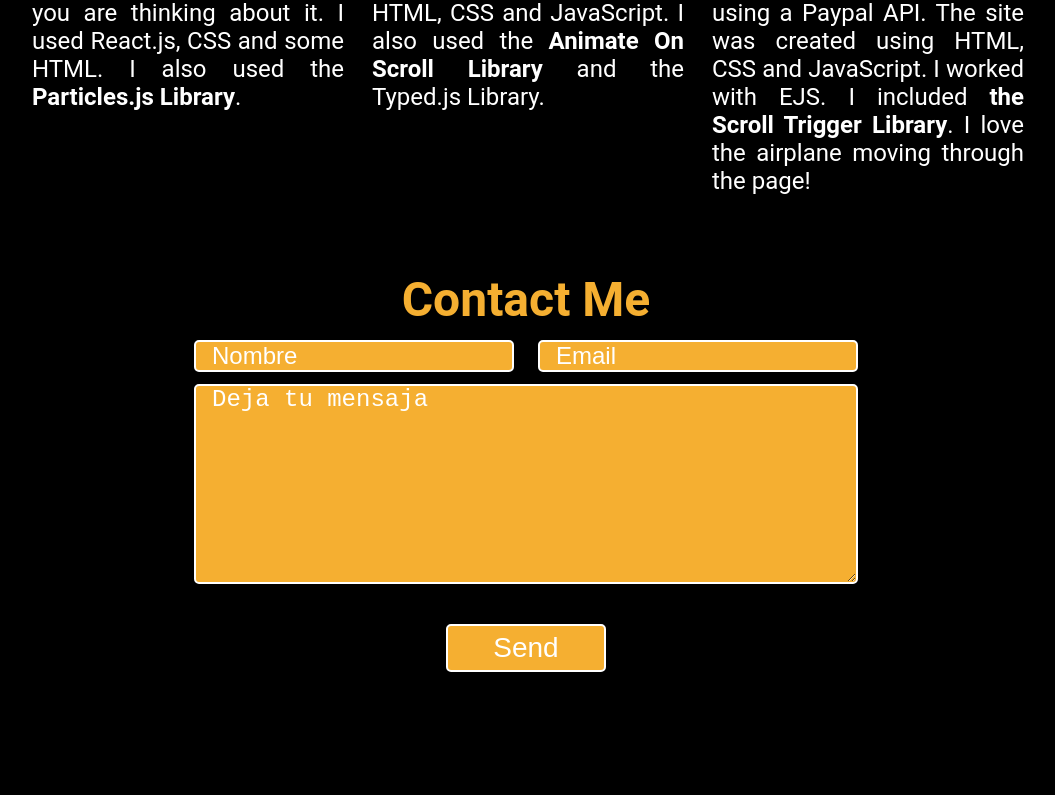
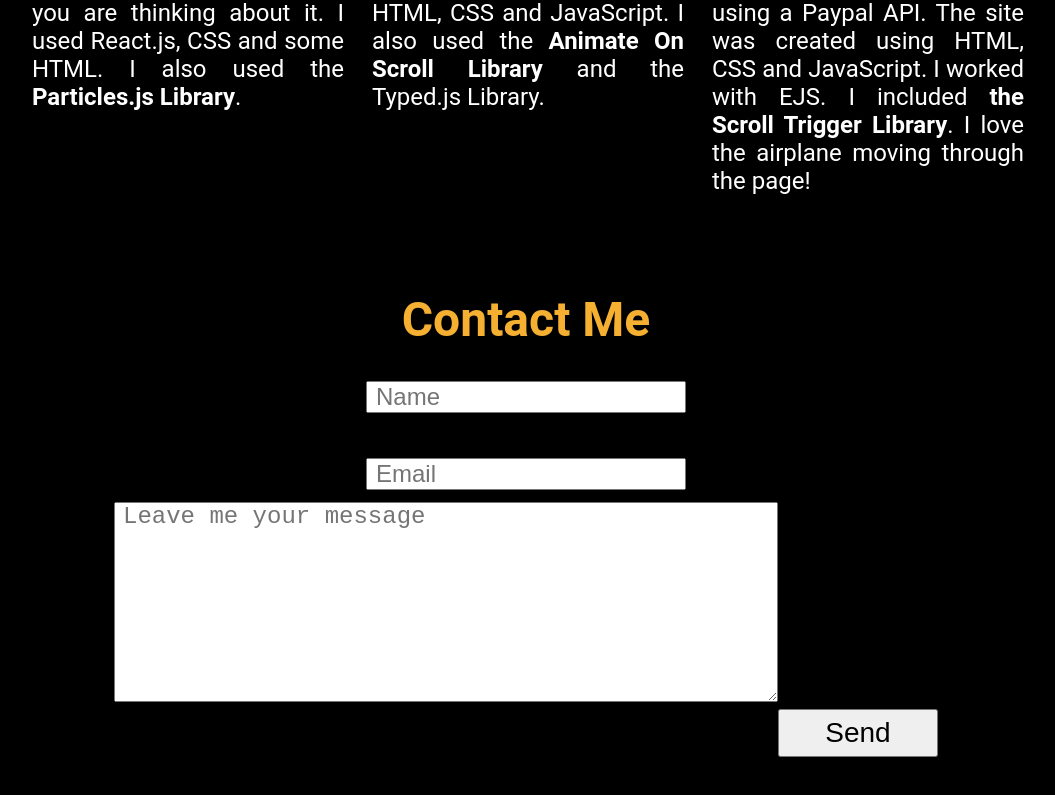
Before and after one commit to nicobonder/webdevportfolio, a React (Create React App) app: page / in a window 1280 px wide. Shown: the part 2018-2813 px from the top of the page, without its empty margins (114-1169 px from the left). Before the commit the page ends 2790 px from the top, so only its background shows below. Built offline with nearby package versions, Linux system fonts and the light colour scheme.

Commit message:
some errors in responsive

```diff
--- a/src/components/Contact.js
+++ b/src/components/Contact.js
@@ -18,7 +18,7 @@ export default function Contacto() {
                     id="name"
                     type="name"
                     name="name"
-                    placeholder='Nombre'
+                    placeholder='Name'
                     required={true}
                     minLength= "4"
                 />
@@ -41,7 +41,7 @@ export default function Contacto() {
             <textarea
                 id="text"
                 name="text"
-                placeholder='Deja tu mensaja'
+                placeholder='Leave me your message'
                 required={true}
                 minLength= "20"
             />
--- a/src/style.css
+++ b/src/style.css
@@ -411,51 +411,81 @@
         animation-iteration-count: infinite;
     }
 
-
-    input:invalid {
-        border: 0.05rem solid red;
-    }
-
-    input:invalid:required {
-        border: 0.05rem solid red;
-    }
-
-    #email:invalid {
-        border: 0.05rem solid red;
-    }
-
-    #email:invalid:required {
-        border: 0.05rem solid red;
-    }
-
-    textarea:invalid {
-        border: 0.05rem solid red;
-    }
-
-    textarea:invalid:required {
-        border: 0.05rem solid red;
-    }
-
-
-    .th h1{
-        font-size: 0.6rem;
-        margin: 1rem 0.5rem 0 0.5rem;
-    }
-
-    .thanks{
+    .contactSection{
+        display: flex;
+        flex-direction: column;
+    }
+
+    input{
+        width: 7.5rem;
+        font-size: 0.5rem;
+        margin-bottom: 0.3rem;
+        padding-left: 0.2rem;
+    }
+
+    form label {
+        display: block;
+        font-weight: 600;
+        font-size: 1.4rem;
+        margin-bottom: 0.5rem;
+        color: #1f1f1f;
+    }
+
+    textarea{
+        font-size: 0.5rem;
+        width: 7.5rem;
+        height: 5rem;
+        margin-bottom: 0.5rem;
+        padding-left: 0.2rem;
+    }
+
+    button{
+        font-size: 0.7rem;
+        width: 4rem;
+        height: 1.2rem;
+        cursor: pointer;
+    }
+
+    form .error {
+        color: #e92b2d;
+        font-weight: 400;
+        font-size: 0.5rem;
+        position: relative;
+        top: 1.5rem;
+        left: -5rem;
+        z-index: 2;
+    }
+
+    form .success {
+        text-align: center;
+        font-size: 14px;
+        padding-top: 20px;
+        color: #02a802;
+    }
+
+    .myForm{
+        color: #e92b2d;
+        margin-top: 0;
+    }
+
+    .myForm h2{
+        font-size: 0.8rem;
+        color: #F5AF31;
+        margin-top: 1.5rem;
+    }
+
+    .validationError{
+        color: red;
         font-size: 0.4rem;
-        margin: 1rem 0.5rem 0 0.5rem;
-    }
-
-    .th a{
-        text-decoration: none;
-        color: #F5AF31;
-    }
-
-    .th h3{
-        margin: 1rem 0.5rem 0 0.5rem;
-        font-size: 0.5rem;
-    }
+        z-index: 2;
+        margin: -0.2rem 0 0.3rem 0;
+        text-transform: uppercase;
+    }
+
+    .thanksContact{
+        margin-top: 3rem;
+    }
+
 
     @keyframes contact {
         0%, 25%, 45%, 64%, 100%  {
@@ -745,6 +775,7 @@
         font-size: 0.4rem;
         width: 14rem;
         margin: 2.5rem -4.5rem;
+        padding: 0 0.2rem;
     }
 
     .projectSection a{
@@ -800,70 +831,75 @@
         flex-direction: column;
     }
 
-    .contactSection h2{
+    input{
+        width: 7rem;
+        font-size: 0.5rem;
+        margin-bottom: 0.3rem;
+        padding-left: 0.2rem;
+    }
+
+    form label {
+        display: block;
+        font-weight: 600;
+        font-size: 1.4rem;
+        margin-bottom: 0.5rem;
+        color: #1f1f1f;
+    }
+
+    textarea{
+        font-size: 0.5rem;
+        width: 12rem;
+        height: 5rem;
+        margin-bottom: 0.5rem;
+        padding-left: 0.2rem;
+    }
+
+    button{
+        font-size: 0.7rem;
+        width: 4rem;
+        height: 1.2rem;
+        cursor: pointer;
+    }
+
+    form .error {
+        color: #e92b2d;
+        font-weight: 400;
+        font-size: 0.5rem;
+        position: relative;
+        top: 1.5rem;
+        left: -5rem;
+        z-index: 2;
+    }
+
+    form .success {
+        text-align: center;
+        font-size: 14px;
+        padding-top: 20px;
+        color: #02a802;
+    }
+
+    .myForm{
+        color: #e92b2d;
+        margin-top: 0;
+    }
+
+    .myForm h2{
+        font-size: 0.8rem;
         color: #F5AF31;
-        font-size: 0.8rem;
-        margin: 0rem 0 0.7rem 0;
-    }
-
-    .data{
-        display: flex;
-        flex-direction: row;
-    }
-
-    form{
-        display: flex;
-        flex-direction: column;
-        align-items: center;
-        justify-content: space-around;
-        align-content: space-around;
-    }
-
-    input{
-        border: 0.05rem solid white;
-        border-radius: 0.125rem;
-        color: white;
-        background-color: #F5AF31;
-        width: 6rem;
-        font-size: 0.5rem;
-        text-align: left;
-        margin: 0 0.2rem 0.5rem 0.2rem;
-    }
-
-    input::placeholder{
-        color: white;
-        padding-left: 0.2rem;
-    }
-
-    textarea{
-        border: 2px solid white;
-        border-radius: 0.125rem;
-        color: white;
-        background-color: #F5AF31;
-        font-size: 0.5rem;
-        width: 12.4rem;
-        height: 4rem;
-        text-align: left;
-        margin-bottom: 0.5rem;
-    }
-
-    textarea::placeholder{
-        color: white;
-        padding-left: 0.2rem;
-    }
-
-    button{
-        border: 0.05rem solid white;
-        border-radius: 0.125rem;
-        color: white;
-        background-color: #F5AF31;
-        font-size: 0.6rem;
-        width: 3.3rem;
-        height: 1.1rem;
-        text-align: center;
-        margin-bottom: 0rem;
-    }
-
+        margin-top: 0;
+    }
+
+    .validationError{
+        color: red;
+        font-size: 0.4rem;
+        z-index: 2;
+        margin: -0.2rem 0 0.3rem 0;
+        text-transform: uppercase;
+    }
+
+    .thanksContact{
+        margin-top: 3rem;
+    }
 
     #contact{
         animation-duration: 3s;
@@ -1035,51 +1071,6 @@
         width: 5rem;
     }
 
-    .contactSection h2{
-        font-size: 1rem;
-        margin: 10.5rem 0 0.7rem 0;
-    }
-
-    input{
-        width: 7.1rem;
-        font-size: 0.6rem;
-        margin: 0 0.3rem 0.5rem 0.3rem;
-    }
-
-    textarea{
-        font-size: 0.6rem;
-        width: 14.8rem;
-        height: 4rem;
-        margin-bottom: 0.7rem;
-    }
-
-    button{
-        font-size: 0.6rem;
-        width: 3.8rem;
-        height: 1.1rem;
-        margin-bottom: 0.5rem;
-    }
-
-    .th h1{
-        font-size: 1rem;
-        margin: 1rem 1rem 0 1rem;
-    }
-
-    .thanks{
-        font-size: 0.6rem;
-        margin: 1rem 1rem 0 1rem;
-    }
-
-    .th a{
-        text-decoration: none;
-        color: #F5AF31;
-    }
-
-    .th h3{
-        margin: 1rem 1rem 0 1rem;
-        font-size: 0.8rem;
-    }
-
     @keyframes contact {
         0%, 25%, 45%, 64%, 100%  {
             opacity: 1;
@@ -1089,6 +1080,87 @@
             opacity: 0;
 
         }
+    }
+
+    .contactSection{
+        display: flex;
+        flex-direction: column;
+        margin-top: 3rem;
+    }
+    .contactSection h2{
+        color: #F5AF31;
+        font-size: 1.1rem;
+        margin: 2rem 0 1rem 0;
+    }
+
+    input{
+        width: 8rem;
+        font-size: 0.6rem;
+        margin-bottom: 0.3rem;
+        padding-left: 0.2rem;
+    }
+
+    form label {
+        display: block;
+        font-weight: 600;
+        font-size: 1.4rem;
+        margin-bottom: 0.5rem;
+        color: #1f1f1f;
+    }
+
+    textarea{
+        font-size: 0.6rem;
+        width: 16.6rem;
+        height: 5rem;
+        margin-bottom: 1rem;
+        padding-left: 0.2rem;
+    }
+
+    button{
+        font-size: 0.7rem;
+        width: 4rem;
+        height: 1.2rem;
+        cursor: pointer;
+    }
+
+    form .error {
+        color: #e92b2d;
+        font-weight: 400;
+        font-size: 0.5rem;
+        position: relative;
+        top: 1.5rem;
+        left: -5rem;
+        z-index: 2;
+    }
+
+    form .success {
+        text-align: center;
+        font-size: 14px;
+        padding-top: 20px;
+        color: #02a802;
+    }
+
+    .myForm{
+        color: #e92b2d;
+        margin-top: 3rem;
+    }
+
+    .myForm h2{
+        font-size: 1rem;
+        color: #F5AF31;
+        margin-top: 7.5rem;
+    }
+
+    .validationError{
+        color: red;
+        font-size: 0.4rem;
+        z-index: 2;
+        margin: -0.2rem 0 0.3rem 5.1rem;
+        text-transform: uppercase;
+    }
+
+    .thanksContact{
+        margin-top: 3rem;
     }
 }
 
@@ -1286,29 +1358,85 @@
         height: 5rem;
         }
 
+        .contactSection{
+            display: flex;
+            flex-direction: column;
+            margin-top: 3rem;
+        }
         .contactSection h2{
-        font-size: 1rem;
-        margin: 10.5rem 0 0.7rem 0;
+            color: #F5AF31;
+            font-size: 1.1rem;
+            margin: 2rem 0 1rem 0;
         }
 
         input{
-        width: 7.3rem;
-        font-size: 0.6rem;
-        margin: 0 0.3rem 0.5rem 0.3rem;
+            width: 8rem;
+            font-size: 0.6rem;
+            margin-bottom: 0.3rem;
+            padding-left: 0.2rem;
+        }
+
+        form label {
+            display: block;
+            font-weight: 600;
+            font-size: 1.4rem;
+            margin-bottom: 0.5rem;
+            color: #1f1f1f;
         }
 
         textarea{
             font-size: 0.6rem;
-        width: 15.2rem;
+            width: 16.6rem;
             height: 5rem;
-        margin-bottom: 0.7rem;
+            margin-bottom: 1rem;
+            padding-left: 0.2rem;
         }
 
         button{
-        font-size: 0.6rem;
-        width: 3.8rem;
-        height: 1.1rem;
-        margin-bottom: 0.5rem;
+            font-size: 0.7rem;
+            width: 4rem;
+            height: 1.2rem;
+            cursor: pointer;
+        }
+
+        form .error {
+            color: #e92b2d;
+            font-weight: 400;
+            font-size: 0.5rem;
+            position: relative;
+            top: 1.5rem;
+            left: -5rem;
+            z-index: 2;
+        }
+
+        form .success {
+            text-align: center;
+            font-size: 14px;
+            padding-top: 20px;
+            color: #02a802;
+        }
+
+        .myForm{
+            color: #e92b2d;
+            margin-top: 3rem;
+        }
+
+        .myForm h2{
+            font-size: 1.2rem;
+            color: #F5AF31;
+            margin-top: 7.5rem;
+        }
+
+        .validationError{
+            color: red;
+            font-size: 0.4rem;
+            z-index: 2;
+            margin: -0.2rem 0 0.3rem 5.1rem;
+            text-transform: uppercase;
+        }
+
+        .thanksContact{
+            margin-top: 3rem;
         }
 
 }
@@ -1502,52 +1630,85 @@
     .contactSection{
         display: flex;
         flex-direction: column;
-    }
-
+        margin-top: 3rem;
+    }
     .contactSection h2{
+        color: #F5AF31;
         font-size: 1.1rem;
-        margin: 11.5rem 0 0.5rem 0;
+        margin: 2rem 0 1rem 0;
     }
 
     input{
         width: 8rem;
         font-size: 0.6rem;
-        margin: 0.3rem;
-
+        margin-bottom: 0.3rem;
+        padding-left: 0.2rem;
+    }
+
+    form label {
+        display: block;
+        font-weight: 600;
+        font-size: 1.4rem;
+        margin-bottom: 0.5rem;
+        color: #1f1f1f;
     }
 
     textarea{
         font-size: 0.6rem;
         width: 16.6rem;
         height: 5rem;
-        margin-bottom: 0.5rem;
+        margin-bottom: 1rem;
+        padding-left: 0.2rem;
     }
 
     button{
         font-size: 0.7rem;
         width: 4rem;
         height: 1.2rem;
-    }
-
-    .th h1{
-        font-size: 1.1rem;
-        margin: 1rem 1rem 0 1rem;
-    }
-
-    .thanks{
-        font-size: 0.6rem;
-        margin: 1rem 1rem 0 1rem;
-    }
-
-    .th a{
-        text-decoration: none;
+        cursor: pointer;
+    }
+
+    form .error {
+        color: #e92b2d;
+        font-weight: 400;
+        font-size: 0.5rem;
+        position: relative;
+        top: 1.5rem;
+        left: -5rem;
+        z-index: 2;
+    }
+
+    form .success {
+        text-align: center;
+        font-size: 14px;
+        padding-top: 20px;
+        color: #02a802;
+    }
+
+
+    .myForm{
+        color: #e92b2d;
+        margin-top: 3rem;
+    }
+
+    .myForm h2{
+        font-size: 1.2rem;
         color: #F5AF31;
-    }
-
-    .th h3{
-        margin: 1rem 1rem 0 1rem;
-        font-size: 0.8rem;
-    }
+        margin-top: 9.5rem;
+    }
+
+    .validationError{
+        color: red;
+        font-size: 0.4rem;
+        z-index: 2;
+        margin: -0.2rem 0 0.3rem 5.1rem;
+        text-transform: uppercase;
+    }
+
+    .thanksContact{
+        margin-top: 3rem;
+    }
+
 
 }
 
@@ -1773,16 +1934,13 @@
     }
 
     .myForm{
-        margin-top: 3rem;
-    }
-
-    .myForm{
         color: #e92b2d;
     }
 
     .myForm h2{
         font-size: 1.2rem;
         color: #F5AF31;
+        margin-top: 0.5rem;
     }
 
     .validationError{
```
Lines whose indentation alone changed are shown as unchanged.
